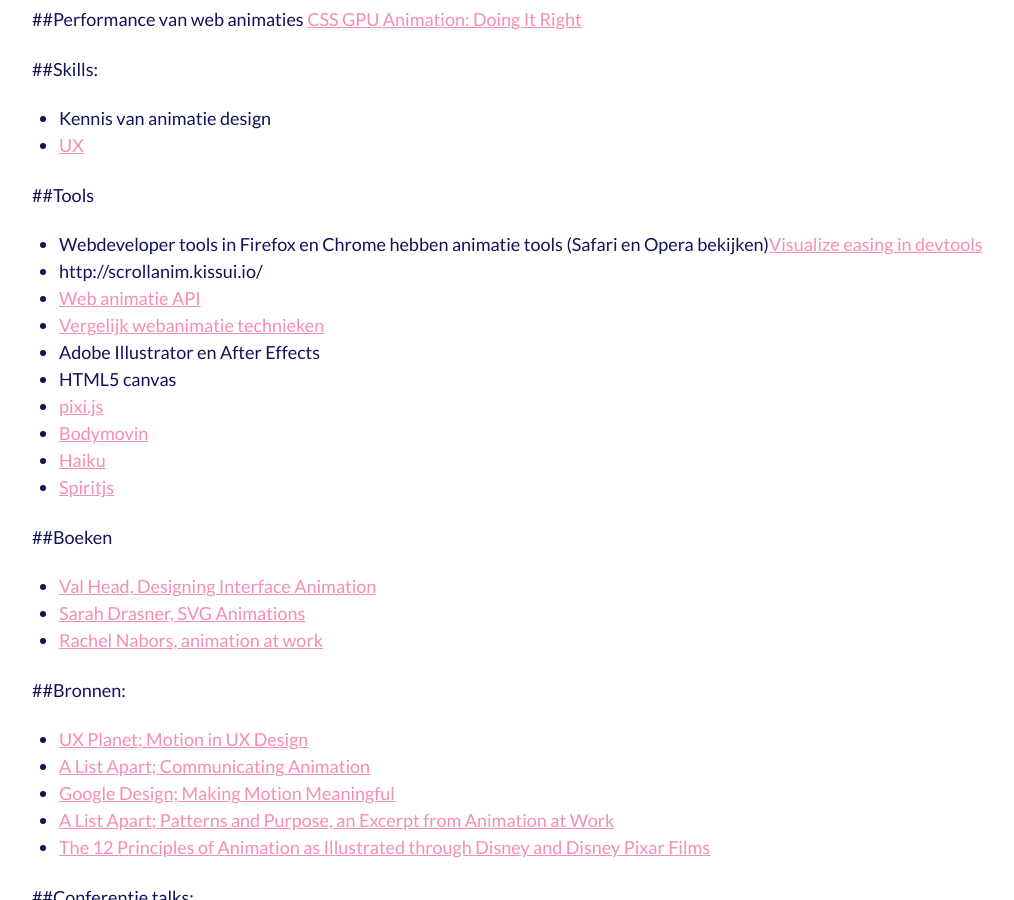
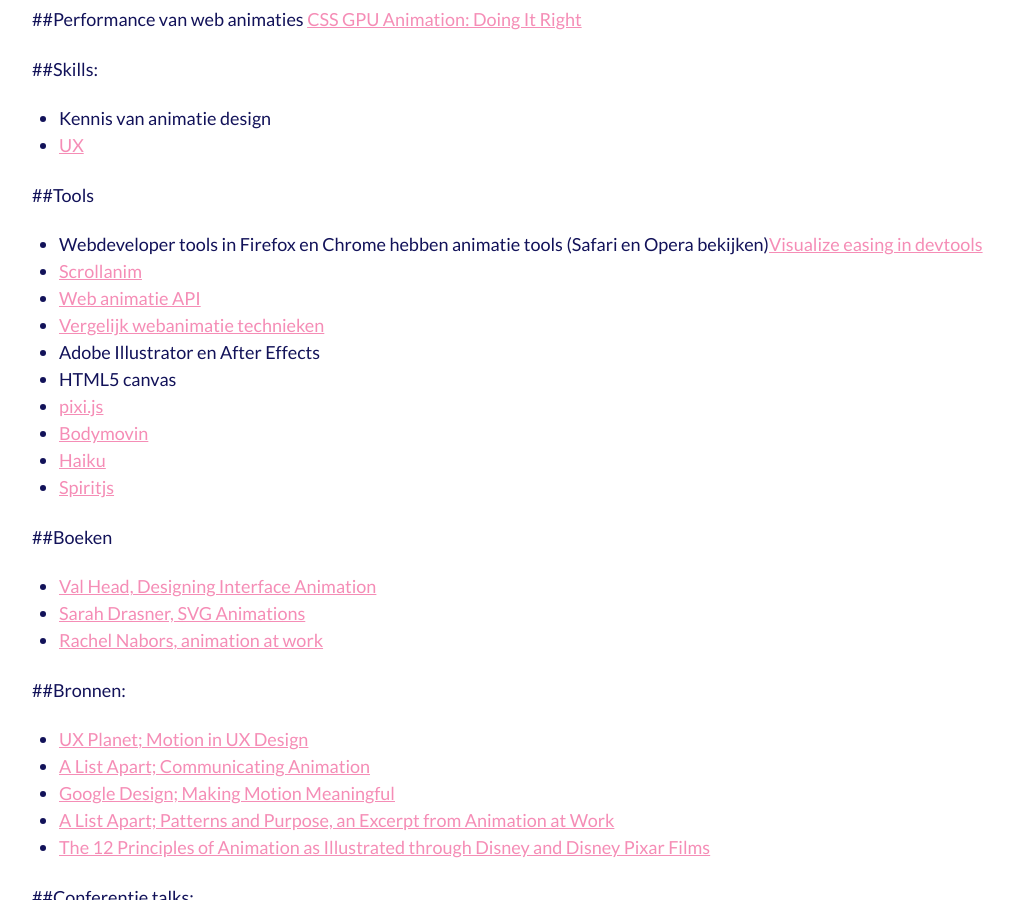
Before and after one commit to kajrietberg/kajrietberg.nl, a Jekyll site: the page built from _posts/2018-03-01-animatie-op-het-web.md, in a window 1280 px wide and 900 px high, scrolled down 1881 px. Shown: the whole window, without its empty margins (88-1102 px from the left). Built offline with Jekyll 4.4.1, drawn with Linux system fonts in a browser that asks for light colours; some of the changed lines change nothing that is shown.

Commit message:
Aanpassing linkje animatie artikel

```diff
--- a/_posts/2018-03-01-animatie-op-het-web.md
+++ b/_posts/2018-03-01-animatie-op-het-web.md
@@ -73,7 +73,7 @@
 
 ##Tools
 * Webdeveloper tools in Firefox en Chrome hebben animatie tools (Safari en Opera bekijken)[Visualize easing in devtools](https://hacks.mozilla.org/2016/11/visualize-animations-easing-in-devtools/)
-* http://scrollanim.kissui.io/
+* [Scrollanim](http://scrollanim.kissui.io/)
 * [Web animatie API](https://hacks.mozilla.org/2016/08/animating-like-you-just-dont-care-with-element-animate/)
 * [Vergelijk webanimatie technieken](http://sparkbox.github.io/bouncy-ball/)
 * Adobe Illustrator en After Effects
```
